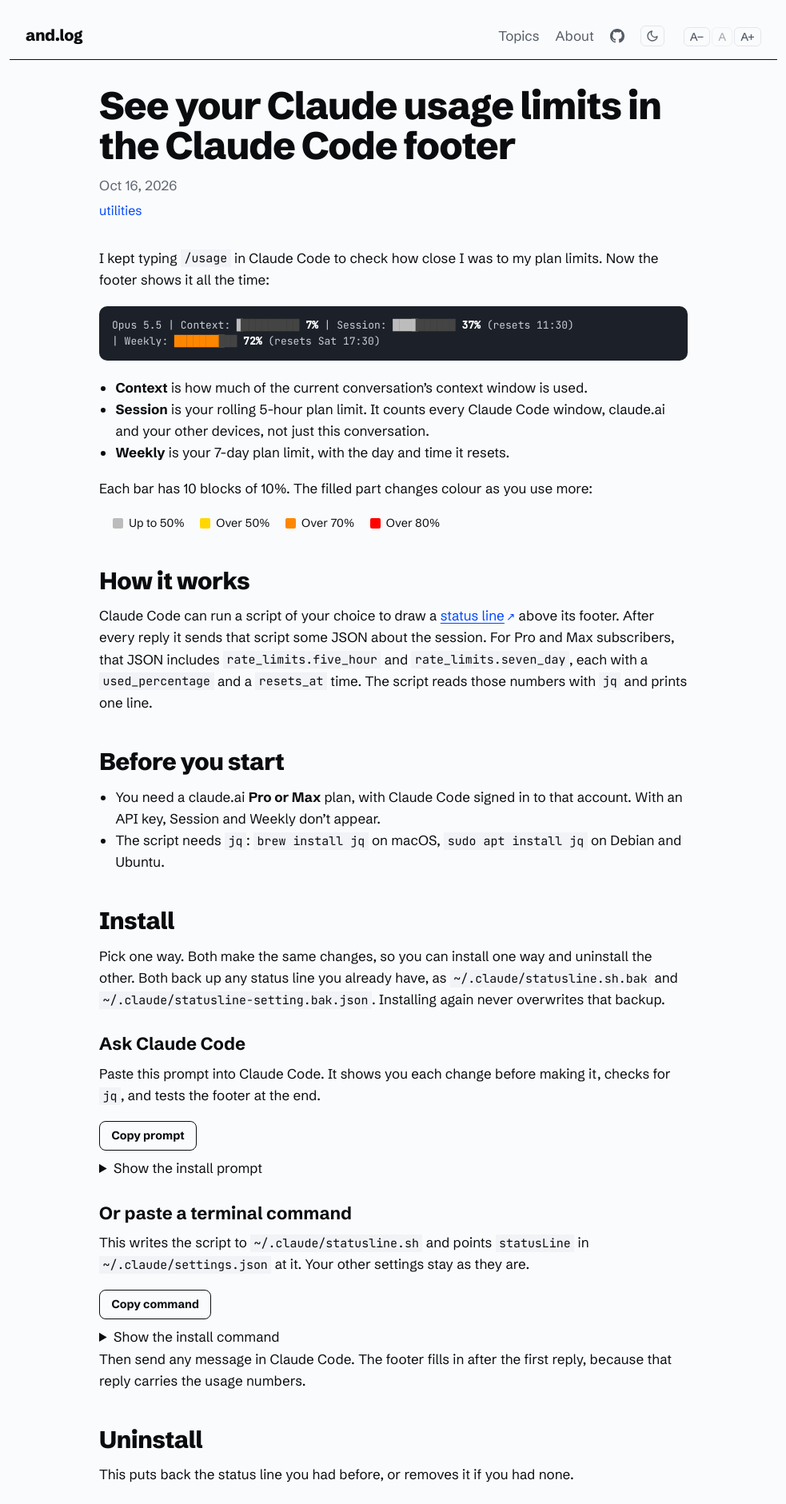
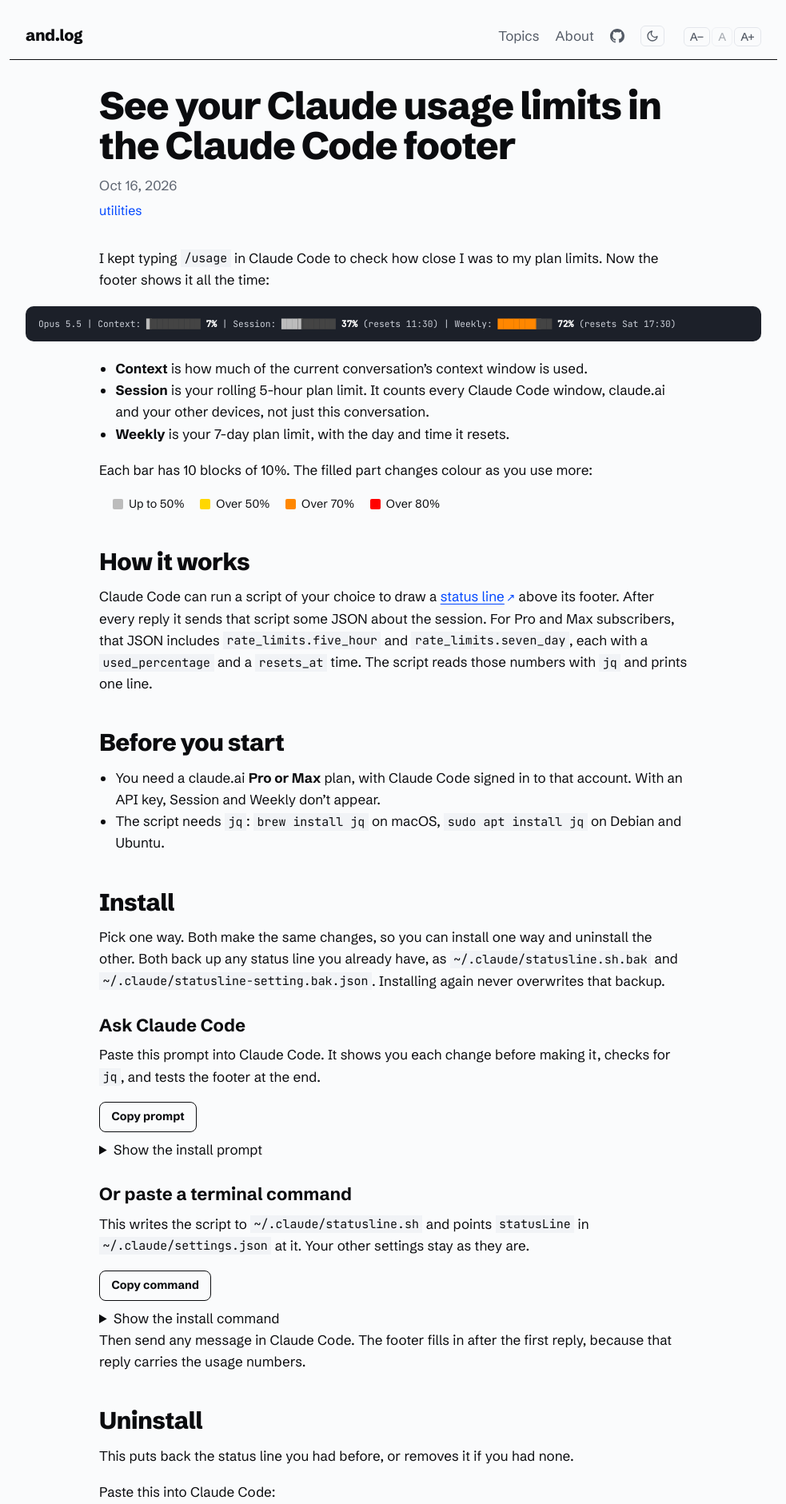
Before and after one commit to and/and.github.io, a Jekyll site: the page built from _posts/2026-10-16-claude-code-usage-footer.md, in a window 1280 px wide. Shown: the top 1881 px of the page at 80% size, without its empty margins (148-1131 px from the left). Built offline with Jekyll 4.4.1, drawn with Linux system fonts in a browser that asks for light colours.

Commit message:
Keep Claude Code footer terminal preview on a single line

```diff
--- a/_posts/2026-10-16-claude-code-usage-footer.md
+++ b/_posts/2026-10-16-claude-code-usage-footer.md
@@ -11,8 +11,7 @@
 footer shows it all the time:
 
 <style>
-.ccf-term{background:#1c2029;color:#c9cdd6;border-radius:10px;padding:.9rem 1rem;font:13px/1.5 "JetBrains Mono",ui-monospace,Menlo,Consolas,monospace;overflow-x:auto;margin-top:1.25rem;margin-bottom:1.25rem}
-.ccf-term span.ccf-seg{white-space:nowrap}
+.ccf-term{background:#1c2029;color:#c9cdd6;border-radius:10px;padding:.85rem 1rem;font:11.25px/1.5 "JetBrains Mono",ui-monospace,Menlo,Consolas,monospace;white-space:nowrap;overflow-x:auto;margin-top:1.25rem;margin-bottom:1.25rem}
 .ccf-term b{color:#fff}
 .ccf-t{color:#444}.ccf-e{background:#444}
 .ccf-g{color:#bcbcbc}.ccf-y{color:#ffd700}.ccf-o{color:#ff8700}.ccf-r{color:#ff0000}
@@ -26,7 +25,7 @@
 .ccf-copy:hover{background:rgba(127,127,127,.12)}
 .ccf-copy:focus-visible{outline:2px solid currentColor;outline-offset:2px}
 </style>
-<div class="ccf-term" role="img" aria-label="Footer: Opus 5.5, Context 7%, Session 37% resets 11:30, Weekly 72% resets Sat 17:30"><span class="ccf-seg">Opus 5.5</span> <span class="ccf-seg">| Context: <span class="ccf-e ccf-g">▋</span><span class="ccf-t">█████████</span> <b>7%</b></span> <span class="ccf-seg">| Session: <span class="ccf-g">███</span><span class="ccf-e ccf-g">▋</span><span class="ccf-t">██████</span> <b>37%</b> (resets 11:30)</span> <span class="ccf-seg">| Weekly: <span class="ccf-o">███████</span><span class="ccf-e ccf-o">▏</span><span class="ccf-t">██</span> <b>72%</b> (resets Sat 17:30)</span></div>
+<div class="ccf-term wide" role="img" aria-label="Footer: Opus 5.5, Context 7%, Session 37% resets 11:30, Weekly 72% resets Sat 17:30"><span class="ccf-seg">Opus 5.5</span> <span class="ccf-seg">| Context: <span class="ccf-e ccf-g">▋</span><span class="ccf-t">█████████</span> <b>7%</b></span> <span class="ccf-seg">| Session: <span class="ccf-g">███</span><span class="ccf-e ccf-g">▋</span><span class="ccf-t">██████</span> <b>37%</b> (resets 11:30)</span> <span class="ccf-seg">| Weekly: <span class="ccf-o">███████</span><span class="ccf-e ccf-o">▏</span><span class="ccf-t">██</span> <b>72%</b> (resets Sat 17:30)</span></div>
 
 - **Context** is how much of the current conversation's context window is used.
 - **Session** is your rolling 5-hour plan limit. It counts every Claude Code window, claude.ai
```
